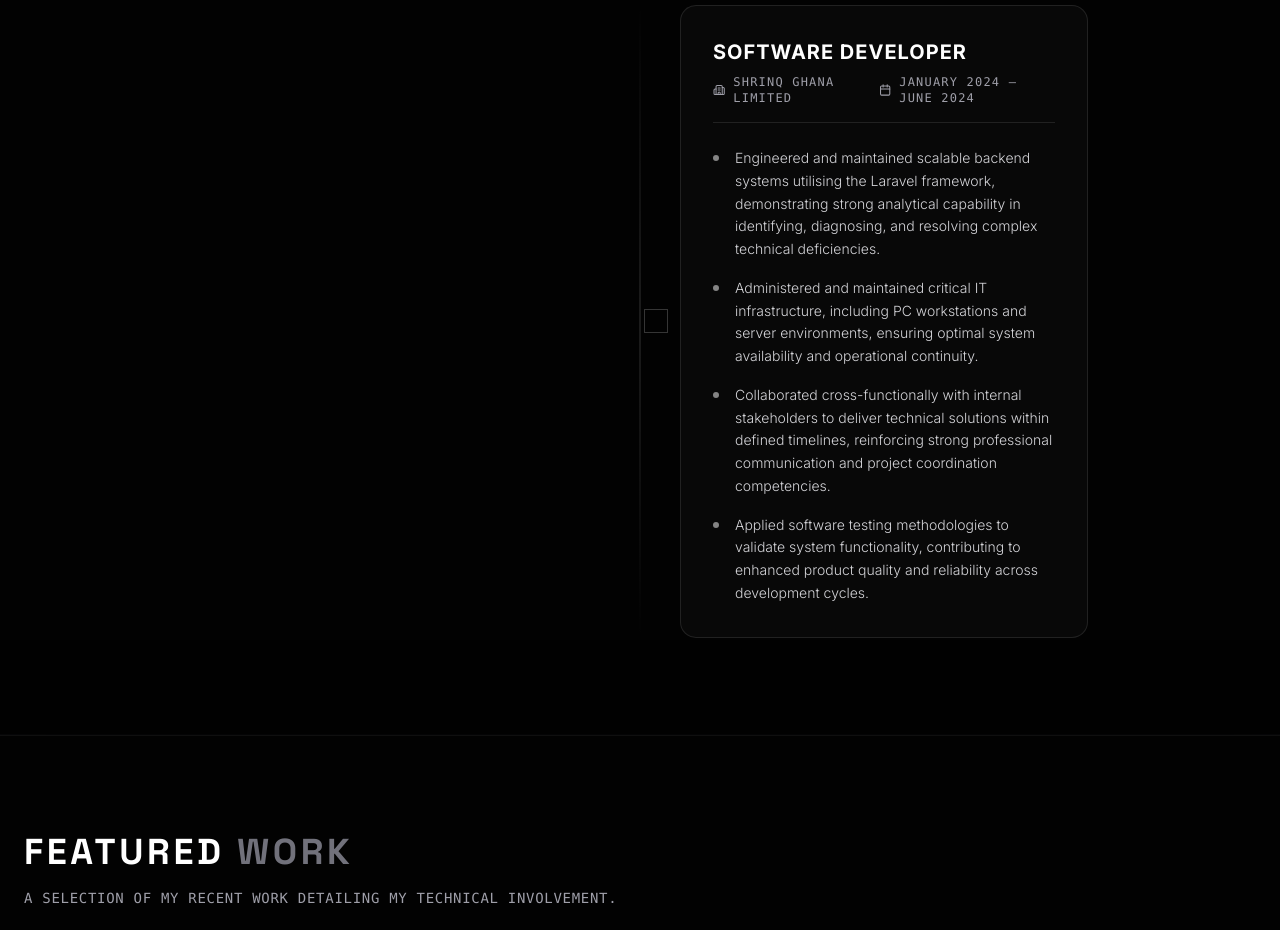
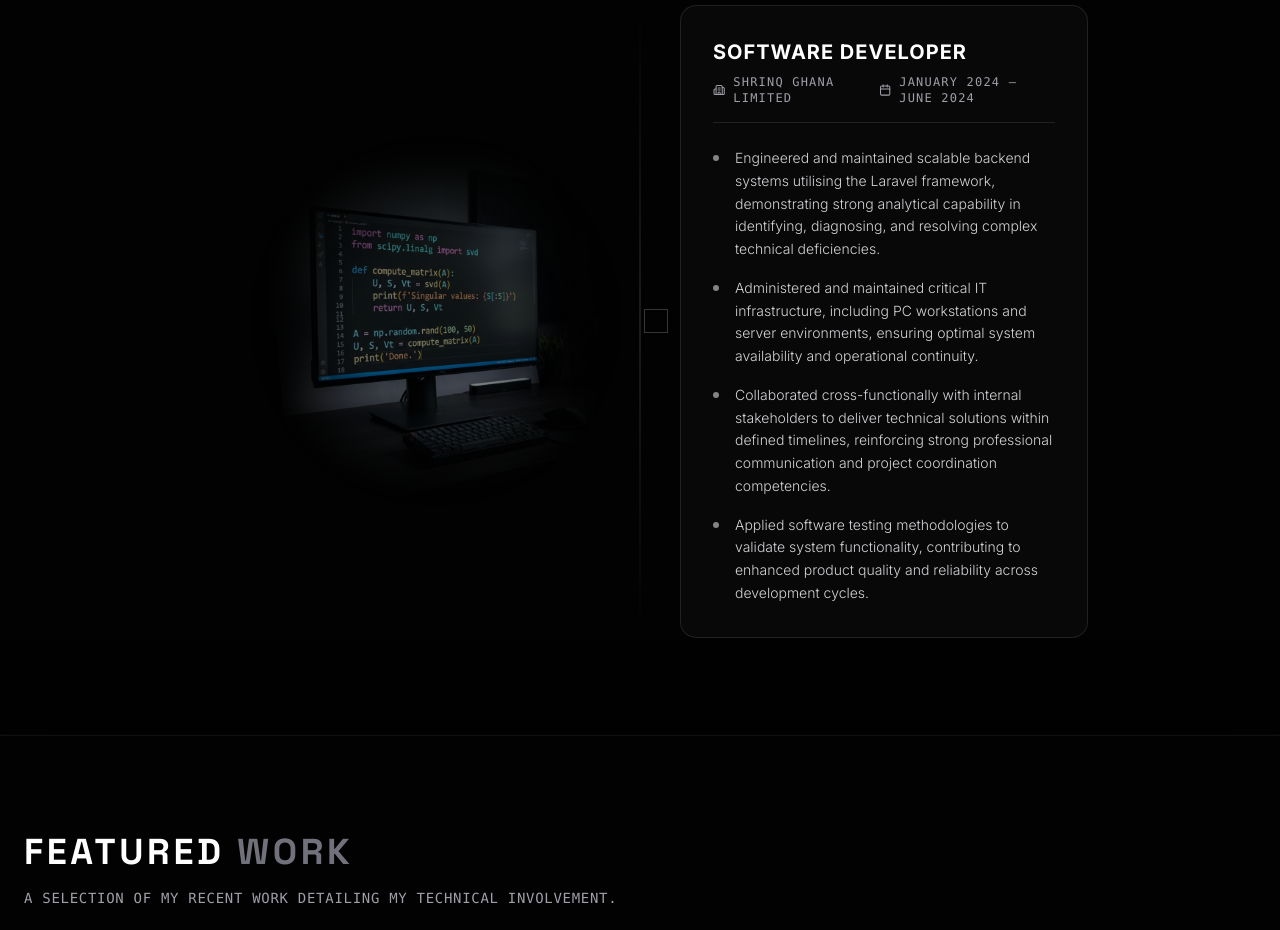
Before and after one commit to DEKID5/MY-portfolio, a React (Vite) app: page / in a window 1280 px wide. Shown: the part 1740-2670 px from the top of the page. Built offline with nearby package versions, Linux system fonts and the light colour scheme.

Commit message:
Add IDE image to Experience section

```diff
--- a/src/components/Experience.tsx
+++ b/src/components/Experience.tsx
@@ -50,6 +50,19 @@ export const Experience = () => {
                   </ul>
                 </div>
               </div>
+
+              {/* Image for the empty side */}
+              <div className="hidden md:flex md:w-[calc(50%-2.5rem)] md:order-2 justify-center items-center h-full relative group-odd:pr-8 group-even:pl-8">
+                <img
+                  src="/ide-setup.png"
+                  alt="Coding IDE Setup"
+                  className="w-full h-auto max-h-[400px] object-cover opacity-50 transition-opacity duration-700 hover:opacity-80"
+                  style={{
+                    maskImage: 'radial-gradient(ellipse at center, rgba(0,0,0,1) 30%, rgba(0,0,0,0) 70%)',
+                    WebkitMaskImage: 'radial-gradient(ellipse at center, rgba(0,0,0,1) 30%, rgba(0,0,0,0) 70%)'
+                  }}
+                />
+              </div>
             </motion.div>
           ))}
         </div>
```
Also changed, not shown: public/ide-setup.png (added).
